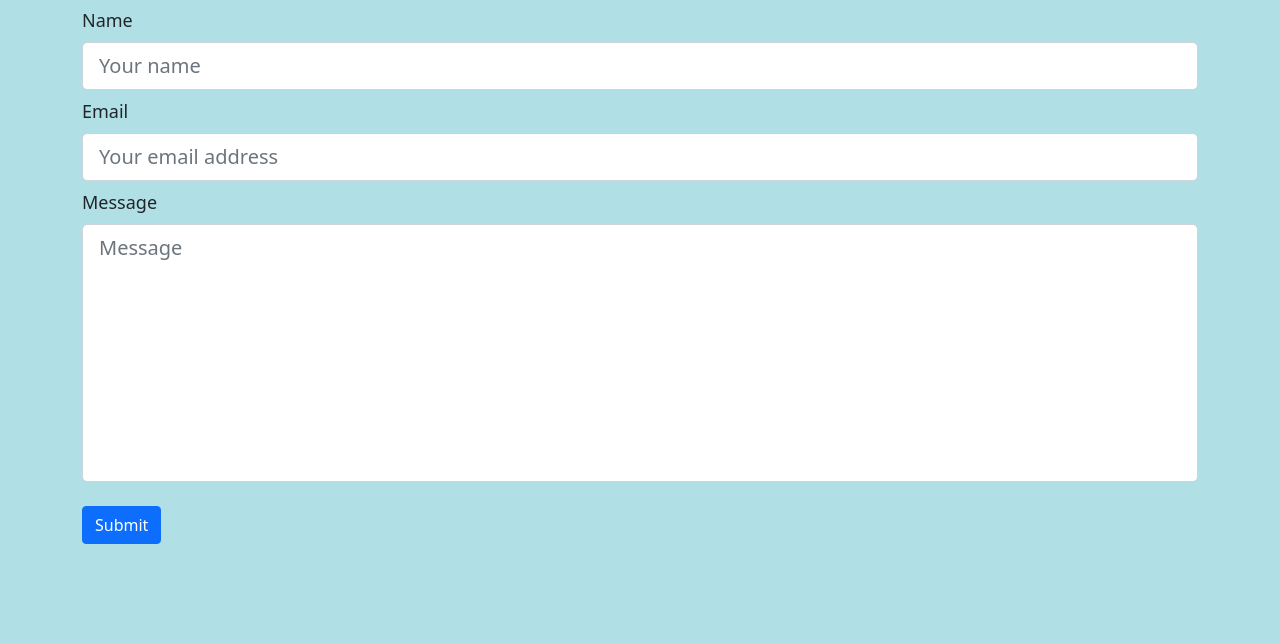
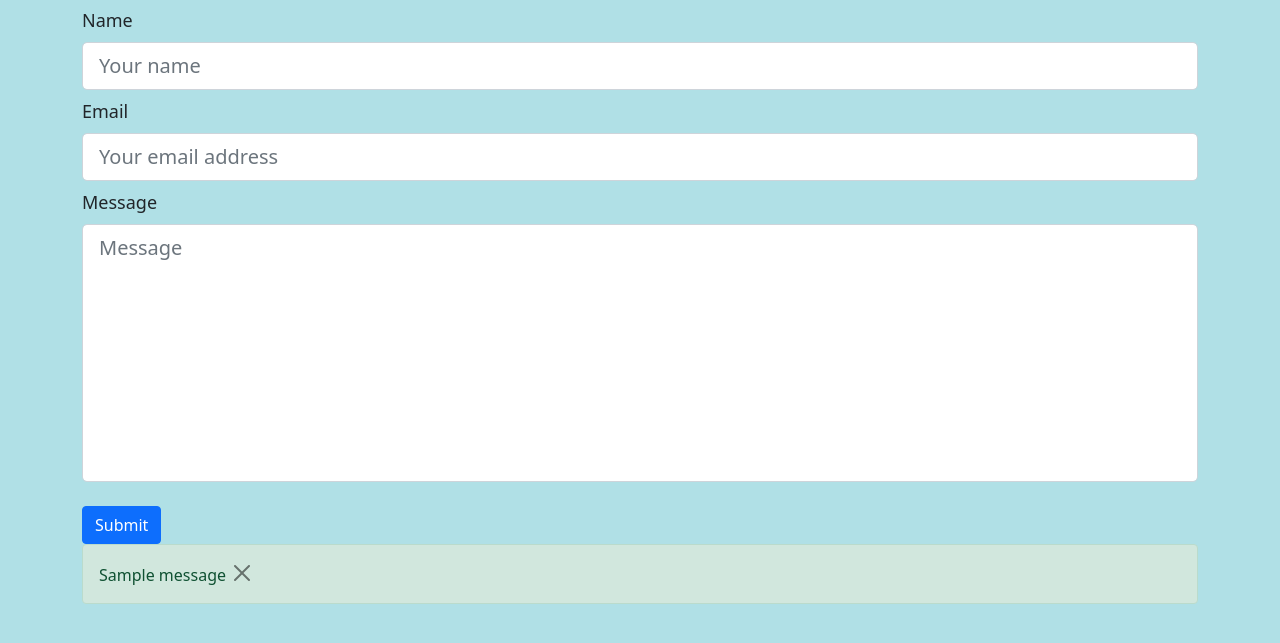
Before and after one commit to aidantomcy/saintsforus-py, a Flask app: page /feedback in a window 1280 px wide. Shown: the part 137-780 px from the top of the page. Run offline with Flask 2, Linux system fonts and the light colour scheme; one stand-in notice (Sample message) is shown; some libraries are stand-ins or nearby versions.

Commit message:
Render flashed message

```diff
--- a/website/templates/feedback.html
+++ b/website/templates/feedback.html
@@ -175,6 +175,23 @@
           Submit
         </button>
       </form>
+      {% with messages = get_flashed_messages(with_categories = True) %}
+        {% if messages %}
+          {% for category, message in messages %}
+            {% if category == "error" %}
+              <div class="alert alert-danger alter-dismissible fade show" role="alert">
+                {{ message }}
+                <button type="button" class="btn-close" data-bs-dismiss="alert"></button>
+              </div>
+            {% else %}
+              <div class="alert alert-success alter-dismissible fade show" role="alert">
+                {{ message }}
+                <button type="button" class="btn-close" data-bs-dismiss="alert"></button>
+              </div>
+            {% endif %}
+          {% endfor %}
+        {% endif %}
+      {% endwith %}
     </div>
 
     <script src="{{ url_for('static', filename='js/bootstrap.bundle.min.js') }}"></script>
```
